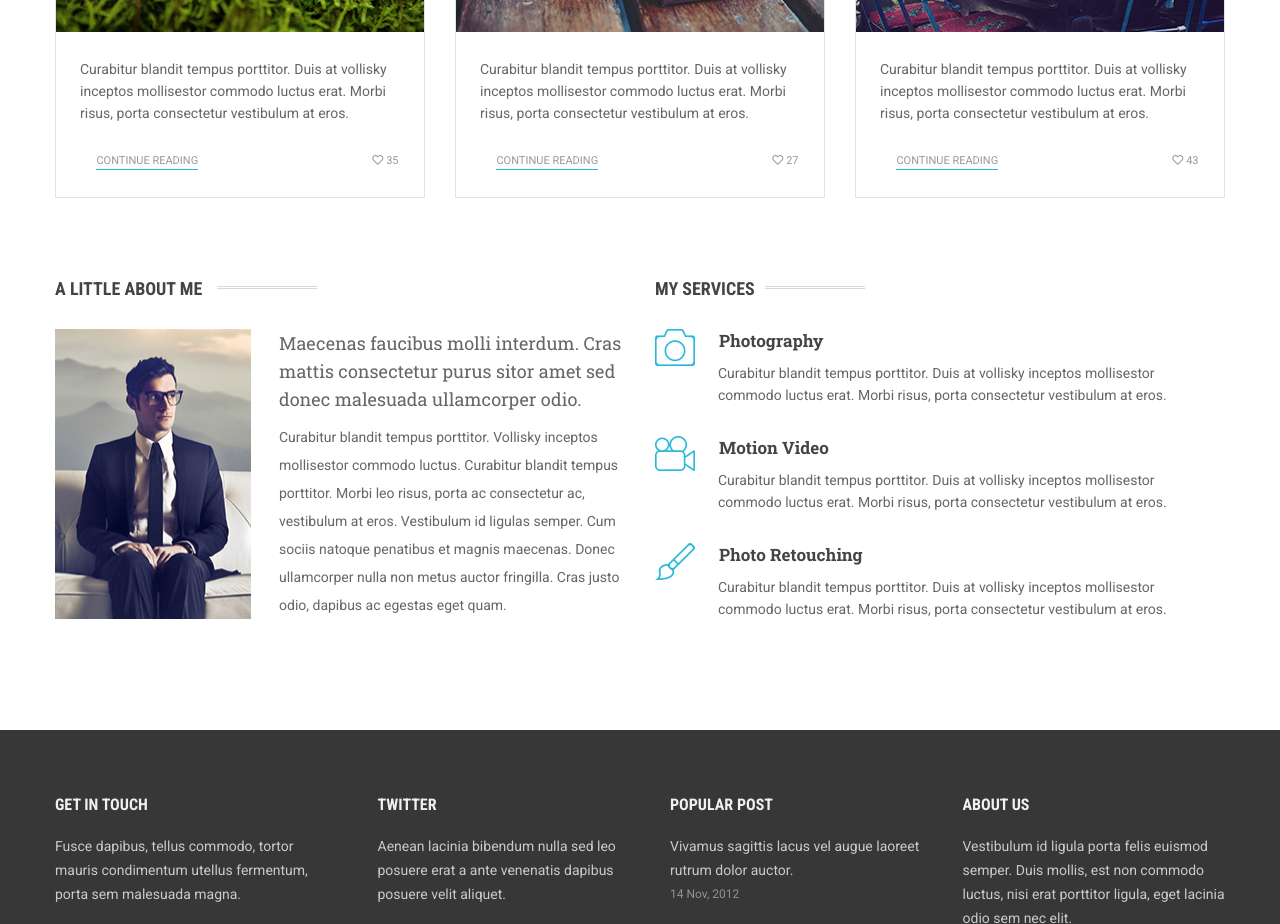
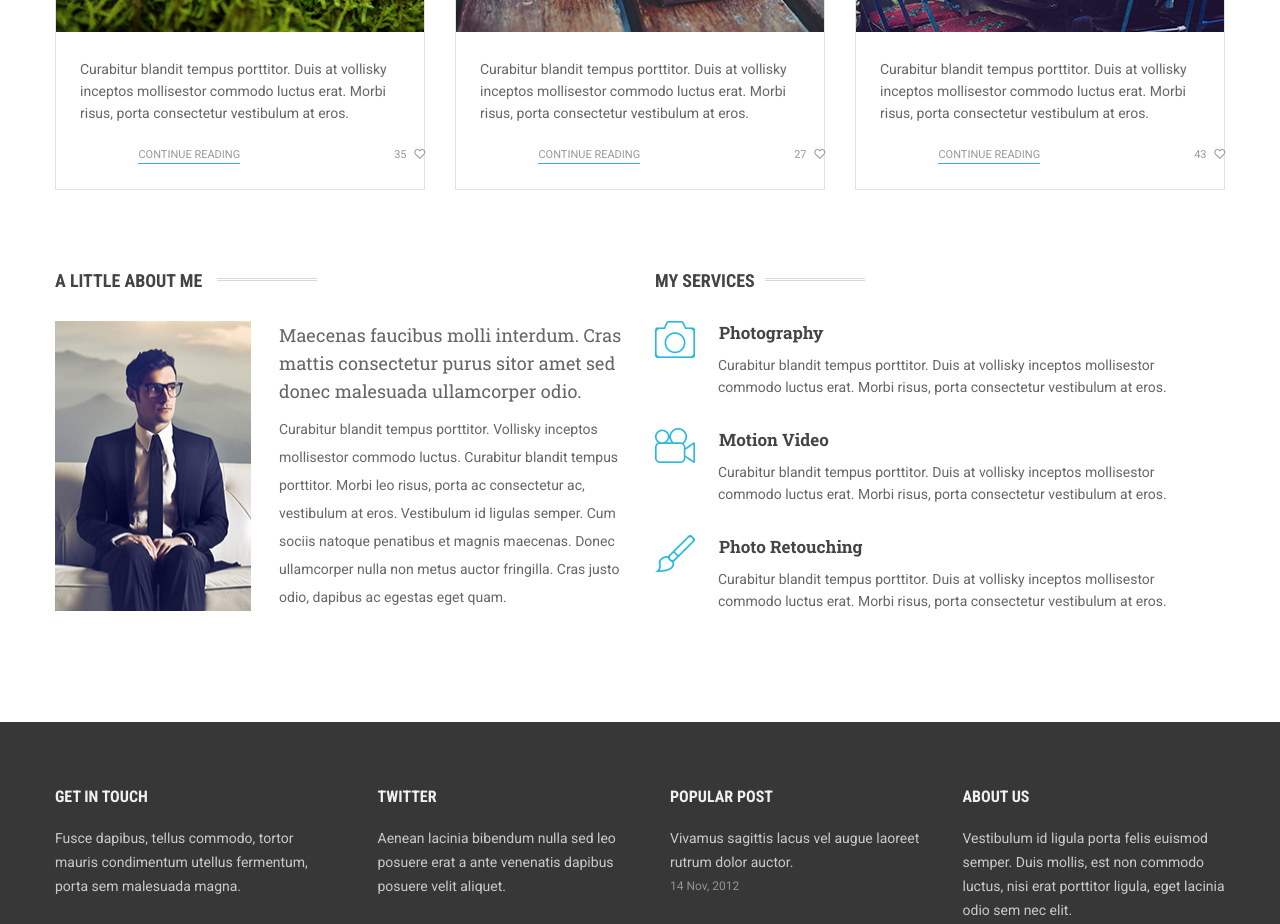
Before and after one commit to BlackPearlWeb/Kubb, a plain HTML site: page index.html in a window 1280 px wide. Shown: the part 2400-3324 px from the top of the page. Drawn offline with Linux system fonts and the light colour scheme.

Commit message:
W3C Vlidated

```diff
--- a/css/style.css
+++ b/css/style.css
@@ -456,10 +456,10 @@ ol {
 .journal_text span i {
     color: #999999;
     font-size: 11px;
-    margin-right: -25px;
+    margin-right: -35px;
 }
 
-.journal_text span p {
+.journal_text span span {
     display: inline-block;
     color: #999999;
     font-size: 11px;
--- a/index.html
+++ b/index.html
@@ -138,7 +138,7 @@
                         <p>Curabitur blandit tempus porttitor. Duis at vollisky inceptos mollisestor commodo luctus erat. Morbi risus, porta consectetur vestibulum at eros.</p>
                         <a href="#">Continue Reading</a>
                         <span><i class="far fa-heart"></i>
-                            <p>35</p>
+                            <span>35</span>
                         </span>
                     </div>
                 </div>
@@ -155,7 +155,7 @@
                         <p>Curabitur blandit tempus porttitor. Duis at vollisky inceptos mollisestor commodo luctus erat. Morbi risus, porta consectetur vestibulum at eros.</p>
                         <a href="#">Continue Reading</a>
                         <span><i class="far fa-heart"></i>
-                            <p>27</p>
+                            <span>27</span>
                         </span>
                     </div>
                 </div>
@@ -172,7 +172,7 @@
                         <p>Curabitur blandit tempus porttitor. Duis at vollisky inceptos mollisestor commodo luctus erat. Morbi risus, porta consectetur vestibulum at eros.</p>
                         <a href="#">Continue Reading</a>
                         <span><i class="far fa-heart"></i>
-                            <p>43</p>
+                            <span>43</span>
                         </span>
                     </div>
                 </div>
```
